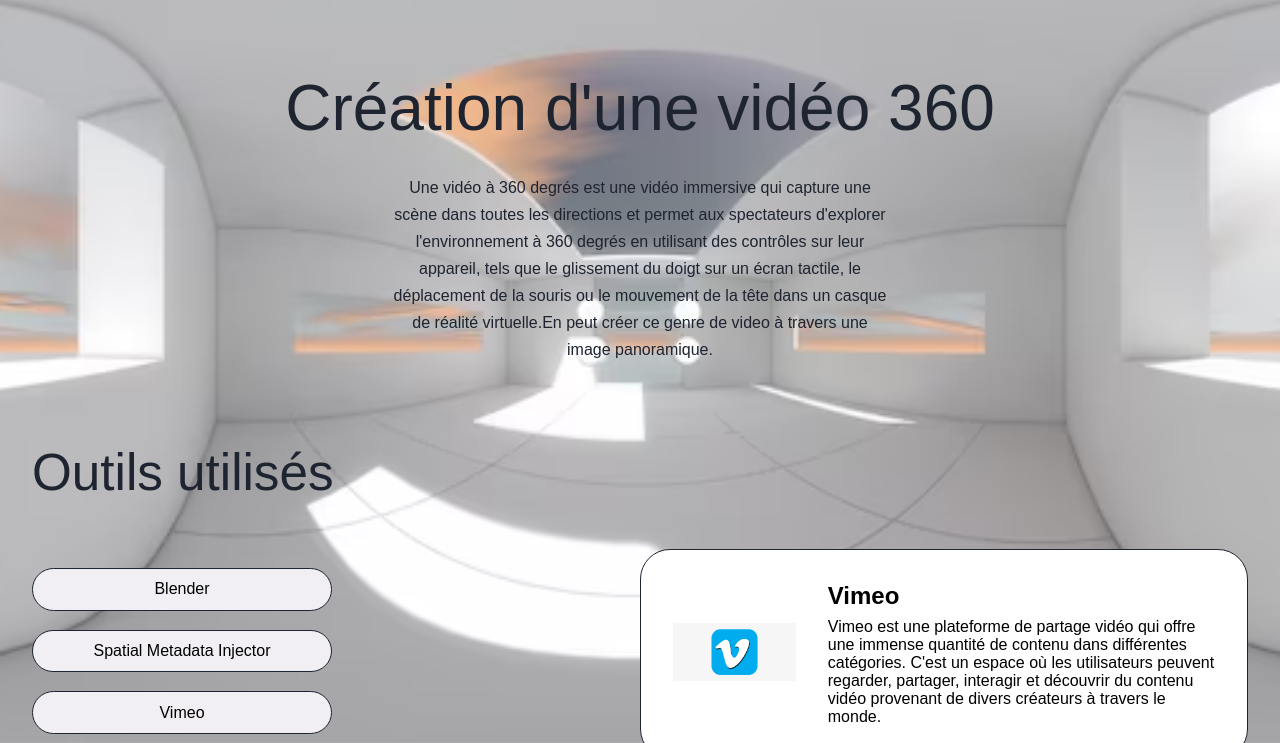
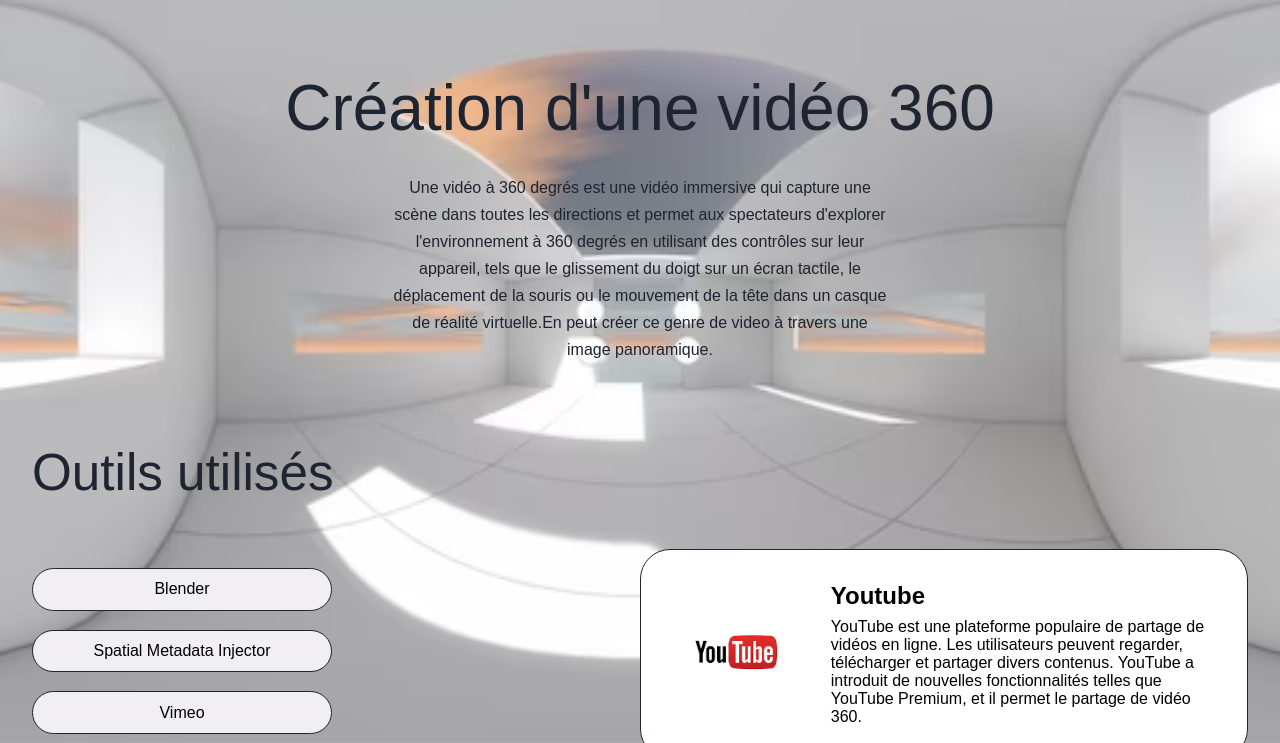
Before and after one commit to Naoual-Khelloufi/My-360-Page, a plain HTML site: page index.html in a window 1280 px wide. Both pictures are taken after a click on the item "Vimeo". Shown: the part 57-800 px from the top of the page. Drawn offline with Linux system fonts and the light colour scheme; a web font is replaced by a local one.

Commit message:
add youtube

```diff
--- a/index.html
+++ b/index.html
@@ -101,16 +101,14 @@
                 style="display: flex; align-items: center; gap: 2rem"
               >
                 <div>
-                  <img src="./logo-vimeo.png" alt="" width="600px" />
+                  <img src="./YOUTUBE-LOGO.png" alt="" width="600px" />
                 </div>
                 <div>
-                  <h2>Vimeo</h2>
+                  <h2>Youtube</h2>
                   <p style="padding-top: 0.5rem">
-                    Vimeo est une plateforme de partage vidéo qui offre une
-                    immense quantité de contenu dans différentes catégories.
-                    C'est un espace où les utilisateurs peuvent regarder,
-                    partager, interagir et découvrir du contenu vidéo provenant
-                    de divers créateurs à travers le monde.
+                    YouTube est une plateforme populaire de partage de vidéos en ligne. Les utilisateurs peuvent regarder,
+                     télécharger et partager divers contenus. YouTube a introduit de nouvelles fonctionnalités telles que
+                     YouTube Premium, et il permet le partage de vidéo 360.
                   </p>
                 </div>
               </div>
```
